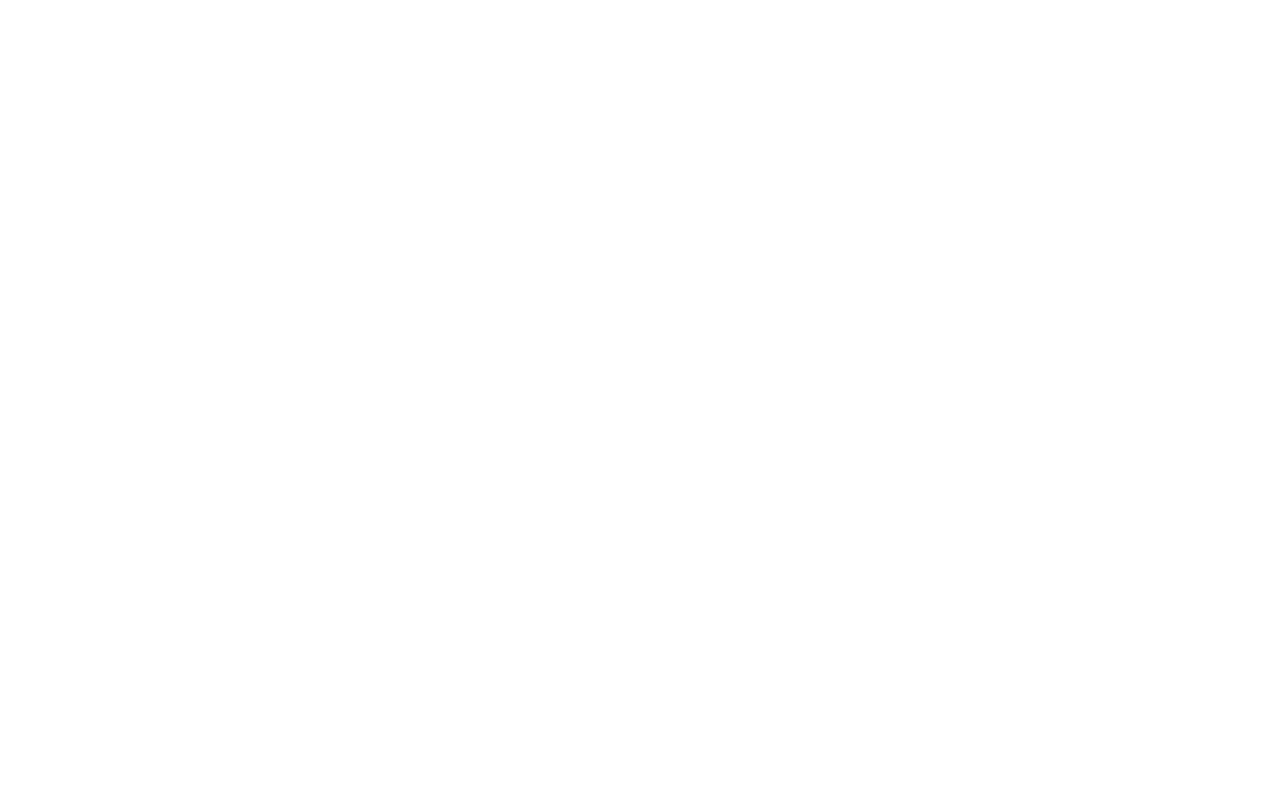
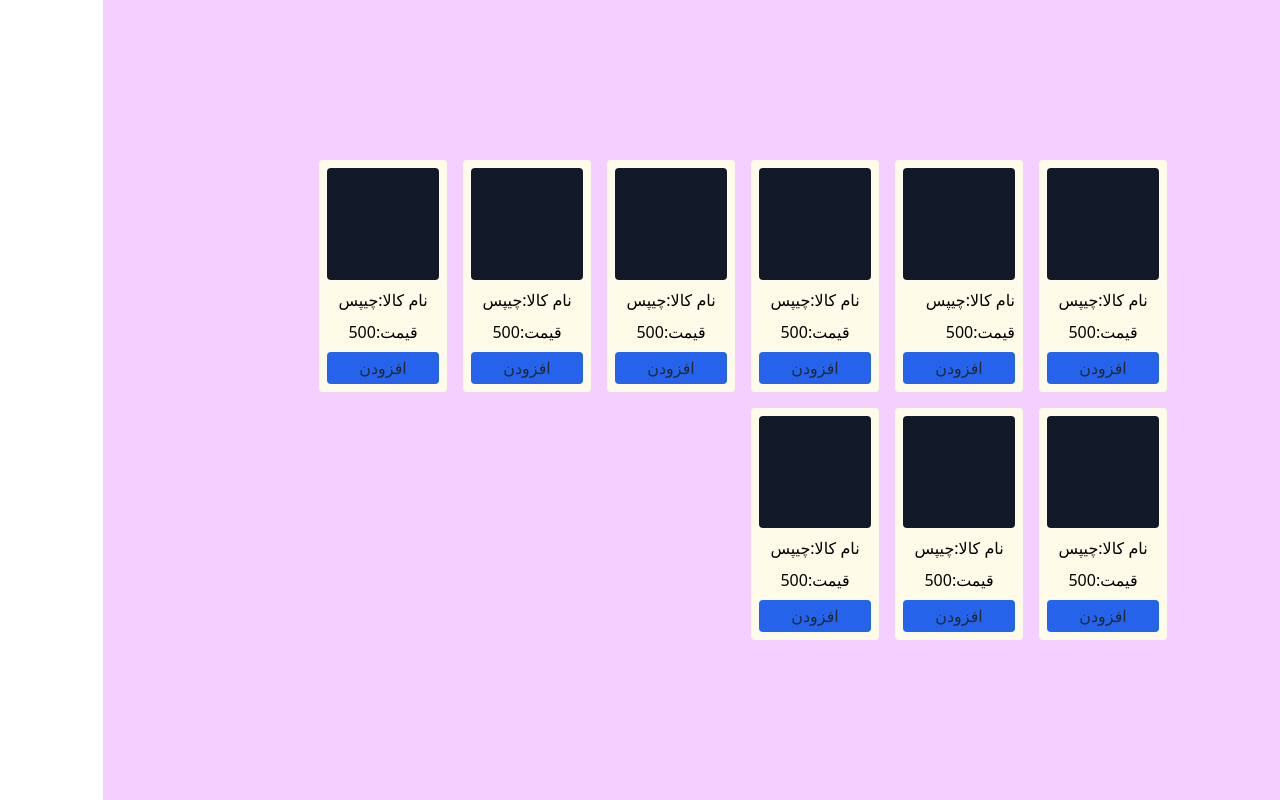
Before and after one commit to f-chamani/product-project-with-javascript, a React (Create React App) app: page /shop in a window 1280 px wide. Before the commit this address had no page. Built offline with nearby package versions, Linux system fonts and the light colour scheme.

Commit message:
update 2022/26/12

```diff
--- a/src/App.js
+++ b/src/App.js
@@ -1,19 +1,20 @@
-import {BrowserRouter,Routes,Route} from "react-router-dom";
+import {BrowserRouter, Routes, Route} from "react-router-dom";
 import Index from "../src/pages/index/Index"
 import Dashboard from "./pages/dashboard/Dashboard";
 import Loogin from "./pages/loogin/Loogin";
-import Admin from "./pages/admin/Admin";
+import Shop from "./pages/shop/Shop";
 
 function App() {
 
 
     return (
+
         <BrowserRouter>
             <Routes>
                 <Route path="/" element={<Index/>}/>
-
-          <Route path="/admin" element={<Admin/>}/>
+                <Route path="/login" element={<Loogin/>}/>
                 <Route path="/dashboard" element={<Dashboard/>}/>
+                <Route path="/shop" element={<Shop/>}/>
 
             </Routes>
         </BrowserRouter>
--- /dev/null
+++ b/src/assets/data/Data.js
@@ -0,0 +1,26 @@
+import React from 'react';
+
+ export const Data = () => {
+    const shop=[
+        {id:"1",nam:"چیپس",price:"2000t" ,img:""},
+        {id:"2",nam:"چیپس",price:"2000t" ,img:""},
+        {id:"3",nam:"چیپس",price:"2000t" ,img:""},
+        {id:"4",nam:"چیپس",price:"2000t" ,img:""},
+        {id:"5",nam:"چیپس",price:"2000t" ,img:""},
+        {id:"6",nam:"چیپس",price:"2000t" ,img:""},
+        {id:"7",nam:"چیپس",price:"2000t" ,img:""},
+        {id:"8",nam:"چیپس",price:"2000t" ,img:""},
+        {id:"9",nam:"چیپس",price:"2000t" ,img:""},
+        {id:"10",nam:"چیپس",price:"2000t" ,img:""},
+        {id:"11",nam:"چیپس",price:"2000t" ,img:""},
+        {id:"12",nam:"چیپس",price:"2000t" ,img:""}
+
+    ]
+    return (
+        <div>
+
+        </div>
+    );
+};
+
+export default Data;
--- a/src/pages/loogin/Loogin.js
+++ b/src/pages/loogin/Loogin.js
@@ -19,7 +19,7 @@
                             <AiFillLock className="absolute  right-2 top-3 " size={23}></AiFillLock>
                             <input id="passwoed" className="bg-gray-200 p-3 rounded-xl  w-full px-9 " placeholder="رمز عبور خود را ورادکنید"></input></label>
                     </div>
-                    <button className="bg-gradient-to-r from-lime-500 via-lime-300  w-full to-yellow-300 p-2 text-gray-600 font-bold rounded-3xl"></button>
+                    <button className="bg-gradient-to-r from-lime-500 via-lime-300  w-full to-yellow-300 p-2 text-gray-600 font-bold rounded-3xl"> ورود</button>
 
                     <label className="text-slate-500 text-base">رمز عبور را فراموش کرده اید؟</label>
 
--- a/src/pages/obj/Obj.js
+++ b/src/pages/obj/Obj.js
@@ -1,25 +1,22 @@
 import Store from './store/Store';
-import Header from './header/Header';
 
 function Obj() {
-const obj=[{id:1,name:"گل لاله",price:"120,000T"},
+const obj=[
+          {id:1,name:"گل لاله",price:"120,000T"},
           {id:2,name:"گل آفتاب گردان",price:"130,000T"},
           {id:3,name:"گل شقایق",price:"10,000T"},
           {id:4,name:"گل لاله واژگون",price:"780,000T"},
           {id:4,name:"گل لاله واژگون",price:"780,000T"},
-          {id:4,name:"گل لاله واژگون",price:"780,000T"}
-          ,{id:4,name:"گل لاله واژگون",price:"780,000T"}
-          ,{id:4,name:"گل لاله واژگون",price:"780,000T"},
           {id:4,name:"گل لاله واژگون",price:"780,000T"},
           {id:4,name:"گل لاله واژگون",price:"780,000T"},
-
+          {id:4,name:"گل لاله واژگون",price:"780,000T"},
+          {id:4,name:"گل لاله واژگون",price:"780,000T"},
+          {id:4,name:"گل لاله واژگون",price:"780,000T"},
           {id:5,name:" گل ارکیده",price:"90,000T"}
-
 ]
 
   return (
     <div className="App">
-      <Header/>
       <Store obj={obj}/>
     </div>
   );
--- /dev/null
+++ b/src/pages/shop/Shop.js
@@ -0,0 +1,130 @@
+import React from 'react';
+
+const Shop = () => {
+    return (
+        <div className=" flex flex-row justify-center items-center bg-fuchsia-200 h-screen">
+            <div className="grid grid-cols-6 flex gap-4">
+                <div className="flex flex-col items-center  bg-yellow-50 rounded p-2 gap-2 ">
+                    <div className="bg-gray-900 w-28 h-28 rounded "></div>
+                    <div className="flex flex-row">
+                        <span>نام کالا: </span>
+                        <span>چیپس </span>
+                    </div>
+                    <div className="flex flex-row">
+                        <span>قیمت: </span>
+                        <span>500 </span>
+                    </div>
+                    <button className="bg-blue-600 text-gray-800 w-full p-1 rounded ">افزودن</button>
+                </div>
+                <div className="flex flex-col item.center  bg-yellow-50 rounded p-2 gap-2 ">
+                    <div className="bg-gray-900 w-28 h-28 rounded "></div>
+                    <div className="flex flex-row">
+                        <span>نام کالا: </span>
+                        <span>چیپس </span>
+                    </div>
+                    <div className="flex flex-row">
+                        <span>قیمت: </span>
+                        <span>500 </span>
+                    </div>
+                    <button className="bg-blue-600 text-gray-800 w-full p-1 rounded ">افزودن</button>
+                </div>
+
+                <div className="flex flex-col items-center  bg-yellow-50 rounded p-2 gap-2 ">
+                    <div className="bg-gray-900 w-28 h-28 rounded "></div>
+                    <div className="flex flex-row">
+                        <span>نام کالا: </span>
+                        <span>چیپس </span>
+                    </div>
+                    <div className="flex flex-row">
+                        <span>قیمت: </span>
+                        <span>500 </span>
+                    </div>
+                    <button className="bg-blue-600 text-gray-800 w-full p-1 rounded ">افزودن</button>
+                </div>
+
+                <div className="flex flex-col items-center  bg-yellow-50 rounded p-2 gap-2 ">
+                    <div className="bg-gray-900 w-28 h-28 rounded "></div>
+                    <div className="flex flex-row">
+                        <span>نام کالا: </span>
+                        <span>چیپس </span>
+                    </div>
+                    <div className="flex flex-row">
+                        <span>قیمت: </span>
+                        <span>500 </span>
+                    </div>
+                    <button className="bg-blue-600 text-gray-800 w-full p-1 rounded ">افزودن</button>
+                </div>
+
+                <div className="flex flex-col items-center  bg-yellow-50 rounded p-2 gap-2 ">
+                    <div className="bg-gray-900 w-28 h-28 rounded "></div>
+                    <div className="flex flex-row">
+                        <span>نام کالا: </span>
+                        <span>چیپس </span>
+                    </div>
+                    <div className="flex flex-row">
+                        <span>قیمت: </span>
+                        <span>500 </span>
+                    </div>
+                    <button className="bg-blue-600 text-gray-800 w-full p-1 rounded ">افزودن</button>
+                </div>
+
+                <div className="flex flex-col items-center  bg-yellow-50 rounded p-2 gap-2 ">
+                    <div className="bg-gray-900 w-28 h-28 rounded "></div>
+                    <div className="flex flex-row">
+                        <span>نام کالا: </span>
+                        <span>چیپس </span>
+                    </div>
+                    <div className="flex flex-row">
+                        <span>قیمت: </span>
+                        <span>500 </span>
+                    </div>
+                    <button className="bg-blue-600 text-gray-800 w-full p-1 rounded ">افزودن</button>
+                </div>
+
+                <div className="flex flex-col items-center  bg-yellow-50 rounded p-2 gap-2 ">
+                    <div className="bg-gray-900 w-28 h-28 rounded "></div>
+                    <div className="flex flex-row">
+                        <span>نام کالا: </span>
+                        <span>چیپس </span>
+                    </div>
+                    <div className="flex flex-row">
+                        <span>قیمت: </span>
+                        <span>500 </span>
+                    </div>
+                    <button className="bg-blue-600 text-gray-800 w-full p-1 rounded ">افزودن</button>
+                </div>
+
+
+                <div className="flex flex-col items-center  bg-yellow-50 rounded p-2 gap-2 ">
+                    <div className="bg-gray-900 w-28 h-28 rounded "></div>
+                    <div className="flex flex-row">
+                        <span>نام کالا: </span>
+                        <span>چیپس </span>
+                    </div>
+                    <div className="flex flex-row">
+                        <span>قیمت: </span>
+                        <span>500 </span>
+                    </div>
+                    <button className="bg-blue-600 text-gray-800 w-full p-1 rounded ">افزودن</button>
+                </div>
+
+                <div className="flex flex-col items-center  bg-yellow-50 rounded p-2 gap-2 ">
+                    <div className="bg-gray-900 w-28 h-28 rounded "></div>
+                    <div className="flex flex-row">
+                        <span>نام کالا: </span>
+                        <span>چیپس </span>
+                    </div>
+                    <div className="flex flex-row">
+                        <span>قیمت: </span>
+                        <span>500 </span>
+                    </div>
+                    <button className="bg-blue-600 text-gray-800 w-full p-1 rounded ">افزودن</button>
+                </div>
+
+
+            </div>
+        </div>
+    );
+};
+
+export default Shop;
--- a/src/pages/store/Store.js
+++ b/src/pages/store/Store.js
@@ -1,5 +1,5 @@
 import React from "react"
-//import { useNavigate } from "react-router-dom";
+import {useNavigate} from "react-router-dom";
 
 const Store =({obj})=>{
     return(
```
Also changed, not shown: src/pages/index/Index.js (+48 -7 lines). Lines whose indentation alone changed are shown as unchanged.
